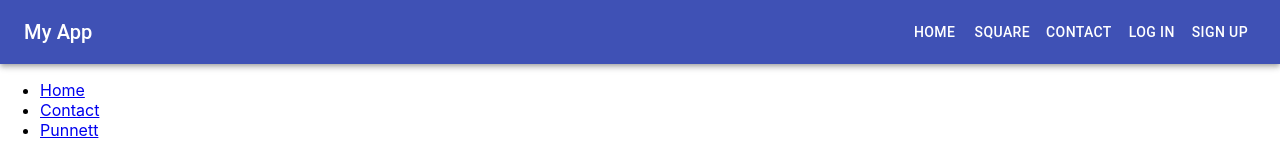
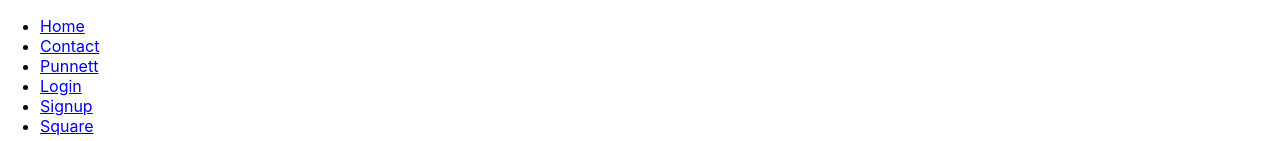
Before and after one commit to samedwardcar/Punnett_Match_App_Frontend, a React (Create React App) app: page / in a window 1280 px wide. Shown: the top 141 px of the page. Built offline with nearby package versions, Linux system fonts and the light colour scheme.

Commit message:
fixed conflict

```diff
--- a/package.json
+++ b/package.json
@@ -18,7 +18,7 @@
     "react": "^18.2.0",
     "react-dom": "^18.2.0",
     "react-router-dom": "^6.8.1",
-    "react-scripts": "^2.1.3",
+    "react-scripts": "^5.0.1",
     "sort-by": "^0.0.2",
     "web-vitals": "^2.1.4"
   },
--- a/src/App.js
+++ b/src/App.js
@@ -15,12 +15,12 @@ import Punnett from './components/Punnett';
 import Login from './components/Login';
 import Signup from './components/Signup';
 import Square from './components/Square';
-import Navbar from './components/Navbar';
+// import Navbar from './components/Navbar';
 
 function App() {
   return (
     <>
-     <Navbar />
+     {/* <Navbar /> */}
       <nav>
         <ul>
           <li><Link to="/">Home</Link> </li>
--- a/src/components/Navbar.js
+++ b/src/components/Navbar.js
@@ -1,7 +1,7 @@
 import React from 'react';
 import { makeStyles } from '@material-ui/core/styles';
-// import { AppBar } from '@material-ui/core/AppBar';
-import { AppBar } from '@material-ui/core';
+import { AppBar } from '@material-ui/core/AppBar';
+// import { AppBar } from '@material-ui/core';
 import Toolbar from '@material-ui/core/Toolbar';
 import Typography from '@material-ui/core/Typography';
 import Button from '@material-ui/core/Button';
```
Also changed, not shown: 1 other file (tests, documents, lock files or other folders).
